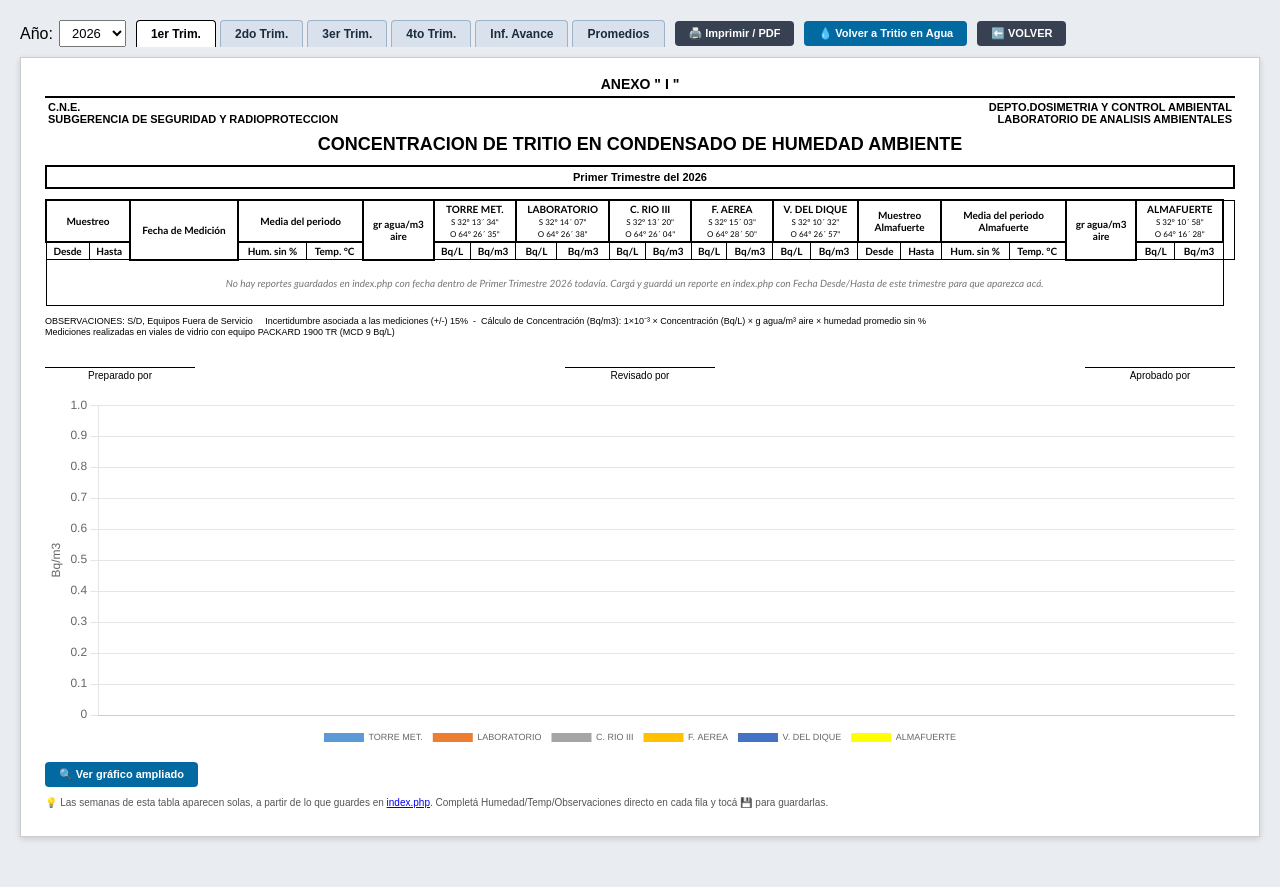
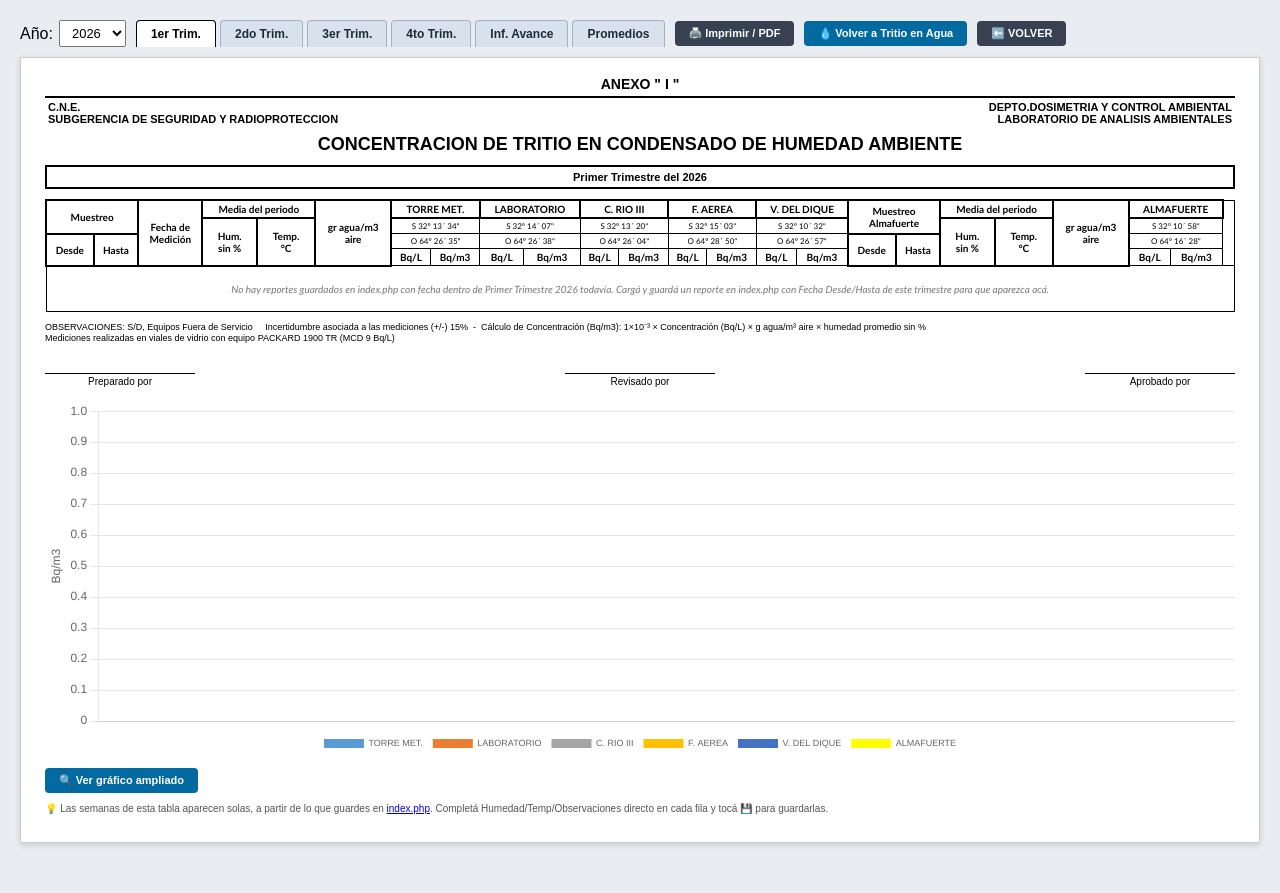
Before and after one commit to aleortizcorrea22-ops/O-IAxis-V2, a PHP site: page /condensado.php in a window 1280 px wide. Run offline with PHP 8.4, Linux system fonts and the light colour scheme; data that the repository does not hold is empty.

Commit message:
Encabezado de la tabla de condensado.php igual al Excel (4 filas combinadas)
El Excel real tiene el encabezado en 4 filas: nombre de estación, latitud,
longitud, y Bq/L|Bq/m3, todo con celdas combinadas (rowspan/colspan) en
las posiciones exactas que usa la planilla real (verificado contra el
archivo condensado_2026_L_vs_m3.xlsx que me pasaste). Antes lo tenía
comprimido en solo 2 filas de encabezado.

Co-Authored-By: Claude Sonnet 5 <noreply@anthropic.com>
Claude-Session: https://claude.ai/code/session_017g5CCAYQjxcX5VEKV7odBF

```diff
--- a/condensado.php
+++ b/condensado.php
@@ -260,27 +260,41 @@ if ($vista === 'avance') {
     <table class="cond">
         <thead>
         <tr>
-            <th colspan="2" class="borde-grueso">Muestreo</th>
-            <th rowspan="2" class="borde-grueso">Fecha de Medición</th>
+            <th colspan="2" rowspan="2" class="borde-grueso">Muestreo</th>
+            <th rowspan="4" class="borde-grueso">Fecha de<br>Medición</th>
             <th colspan="2" class="borde-grueso">Media del periodo</th>
-            <th rowspan="2" class="borde-grueso">gr agua/m3<br>aire</th>
+            <th rowspan="4" class="borde-grueso">gr agua/m3<br>aire</th>
             <?php foreach (ESTACIONES_CONDENSADO as $sig => $e): ?>
-                <th colspan="2" class="borde-grueso"><?= $e['nombre'] ?><br><span style="font-weight:normal;font-size:8px;"><?= $e['lat'] ?><br><?= $e['lon'] ?></span></th>
+                <th colspan="2" class="borde-grueso"><?= $e['nombre'] ?></th>
             <?php endforeach; ?>
-            <th colspan="2" class="borde-grueso">Muestreo<br>Almafuerte</th>
-            <th colspan="2" class="borde-grueso">Media del periodo<br>Almafuerte</th>
-            <th rowspan="2" class="borde-grueso">gr agua/m3<br>aire</th>
-            <th colspan="2" class="borde-grueso">ALMAFUERTE<br><span style="font-weight:normal;font-size:8px;"><?= ESTACION_ALMAFUERTE['CA']['lat'] ?><br><?= ESTACION_ALMAFUERTE['CA']['lon'] ?></span></th>
-            <th rowspan="2" class="no-print"></th>
+            <th colspan="2" rowspan="2" class="borde-grueso">Muestreo<br>Almafuerte</th>
+            <th colspan="2" class="borde-grueso">Media del periodo</th>
+            <th rowspan="4" class="borde-grueso">gr agua/m3<br>aire</th>
+            <th colspan="2" class="borde-grueso">ALMAFUERTE</th>
+            <th rowspan="4" class="no-print"></th>
         </tr>
         <tr>
-            <th>Desde</th><th>Hasta</th>
-            <th>Hum. sin %</th><th>Temp. °C</th>
+            <th rowspan="3" class="borde-grueso">Hum.<br>sin %</th>
+            <th rowspan="3" class="borde-grueso">Temp.<br>°C</th>
+            <?php foreach (ESTACIONES_CONDENSADO as $sig => $e): ?>
+                <th colspan="2" style="font-weight:normal; font-size:8px;"><?= $e['lat'] ?></th>
+            <?php endforeach; ?>
+            <th rowspan="3" class="borde-grueso">Hum.<br>sin %</th>
+            <th rowspan="3" class="borde-grueso">Temp.<br>°C</th>
+            <th colspan="2" style="font-weight:normal; font-size:8px;"><?= ESTACION_ALMAFUERTE['CA']['lat'] ?></th>
+        </tr>
+        <tr>
+            <th rowspan="2" class="borde-grueso">Desde</th><th rowspan="2" class="borde-grueso">Hasta</th>
+            <?php foreach (ESTACIONES_CONDENSADO as $sig => $e): ?>
+                <th colspan="2" style="font-weight:normal; font-size:8px;"><?= $e['lon'] ?></th>
+            <?php endforeach; ?>
+            <th rowspan="2" class="borde-grueso">Desde</th><th rowspan="2" class="borde-grueso">Hasta</th>
+            <th colspan="2" style="font-weight:normal; font-size:8px;"><?= ESTACION_ALMAFUERTE['CA']['lon'] ?></th>
+        </tr>
+        <tr>
             <?php foreach (ESTACIONES_CONDENSADO as $sig => $e): ?>
                 <th>Bq/L</th><th>Bq/m3</th>
             <?php endforeach; ?>
-            <th>Desde</th><th>Hasta</th>
-            <th>Hum. sin %</th><th>Temp. °C</th>
             <th>Bq/L</th><th>Bq/m3</th>
         </tr>
         </thead>
@@ -318,7 +332,7 @@ if ($vista === 'avance') {
             </tr>
         <?php endforeach; ?>
         <?php if (empty($semanasTrimestre)): ?>
-            <tr><td colspan="23" style="padding:16px; font-style:italic; color:#777;">
+            <tr><td colspan="24" style="padding:16px; font-style:italic; color:#777;">
                 No hay reportes guardados en index.php con fecha dentro de <?= NOMBRES_TRIMESTRE[$trimestre] ?> <?= $anio ?> todavía.
                 Cargá y guardá un reporte en index.php con Fecha Desde/Hasta de este trimestre para que aparezca acá.
             </td></tr>
```
